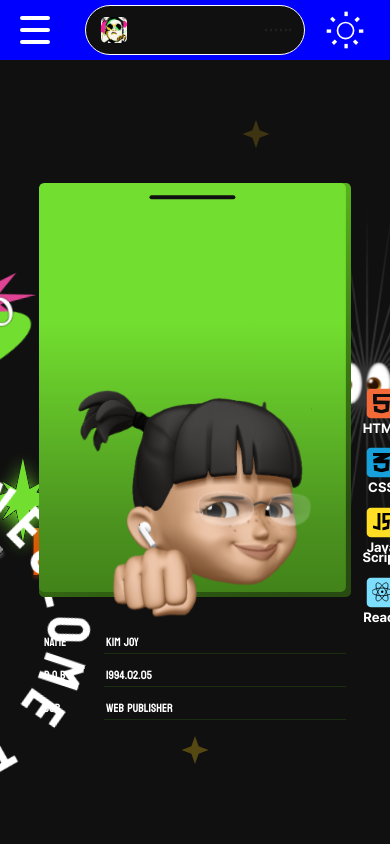
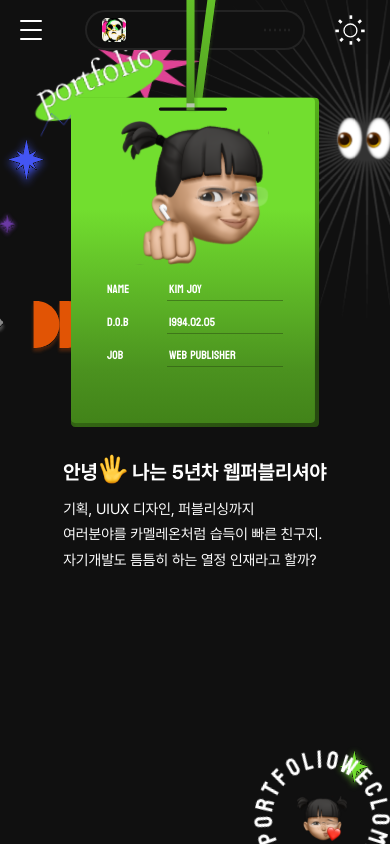
Before and after one commit to kim-Joy/portfolio, a React (Create React App) app: page / in a window 390 px wide. Built offline with nearby package versions, Linux system fonts and the light colour scheme.

Commit message:
반응형 작업.
res_v2 는 삭제 예정

```diff
--- a/src/components/Nav.jsx
+++ b/src/components/Nav.jsx
@@ -13,6 +13,8 @@ const nav_catrgory = [
 
 const scrollToSection = (id) => {
   document.getElementById(id).scrollIntoView({ behavior: 'smooth' });
+  document.querySelector('.header').classList.remove('on');
+  document.querySelector('.btn_menu').classList.remove('on');
   document.querySelector('.nav').classList.remove('active');
   const name_tag_animation = document.querySelector('.name_info_tag');
 
--- a/src/components/Result.jsx
+++ b/src/components/Result.jsx
@@ -5,6 +5,7 @@ const { Component } = require("react");
 
 
 class Result extends Component {
+
 
   render() {
     return (
--- a/src/styles/intro.css
+++ b/src/styles/intro.css
@@ -7,6 +7,7 @@
 .intro:after{
   content: '';
   position: absolute; top: 0; left: 0;
+  z-index: -1;
   width: 100%; height: 100%;
   background-image: url('/src/assets/images/pages/start_small.svg');
   background-size: 28px 28px;
@@ -22,6 +23,7 @@
 .intro:before{
   content: '';
   position: absolute; top: 0; left: 0;
+  z-index: -1;
   width: 100%; height: 100%;
   background-image: url('/src/assets/images/pages/start_small.svg');
   background-size: 28px 28px;
@@ -46,20 +48,21 @@
   position: absolute;
   top:0; left: 50%;
   z-index: 100;
-  max-width: 834px;
   width: 100%;
   display: grid;
-  grid-template-columns: 380px auto;
+  grid-template-columns: 380px 500px;
+  justify-content: center;
   align-items: center;
   gap: 0 20px;
-  margin-top: -122px;
+  margin-top: -160px;
   transform: rotateZ(-9deg) translateX(-50%);
+  transition: 1s;
 }
 
 .name_info_article {margin-top: 50%; color: var(--complementary);}
 .name_info_article > h3 {font-size: 1.666rem; font-weight: 700;}
 .name_info_article > h3 .icon_hand {display: inline-block; width: 30px; height: 30px; background-image: url("/src/assets/images/icon/hand.png"); background-repeat: no-repeat; background-size: contain; background-position:center center; vertical-align: sub; }
-.name_info_article > p {margin-top: 1.1em; font-size: 1.444rem; font-weight: 400; line-height: 2.1rem;}
+.name_info_article > p {margin-top: 1.1rem; font-size: 1.222rem; font-weight: 400; line-height: 2.1rem;}
 
 .name_info_tag {
   position: relative;
@@ -95,7 +98,7 @@
   padding: 0 2em;
   box-sizing: border-box;
 }
-.name_info_tag .info .info_face {background: url('/src/assets/images/memoji/fighting.svg') no-repeat center; background-size: contain; aspect-ratio: 3/2;}
+.name_info_tag .info .info_face {width: 100%; height: 100%; background: url('/src/assets/images/memoji/fighting.svg') no-repeat center; background-size: contain; aspect-ratio: 3/2;}
 .name_info_tag .info .info_txt {max-width: 320px; padding: 0 20px; }
 .name_info_tag .info_txt dl {
   display: flex;
@@ -110,7 +113,7 @@
 
 /* 배경
 =========================================== */
-.figure_around {position: absolute; top: 50%; left: 50%; max-width: 800px; width: 100%; aspect-ratio: 1/1; transform: translate(-50%, -50%);}
+.figure_around {position: absolute; top: 50%; left: 50%; max-width: 800px; width: 100%; aspect-ratio: 1/1; transform: translate(-50%, -50%); }
 
 .figure_portfolio {
   position: absolute; top: 6%; left: -240px;
@@ -122,10 +125,11 @@
   animation-duration: 3s;
   animation-iteration-count: infinite;
   animation-timing-function: linear;
+  transition: 1s;
 }
 
 .figure_bone {
-  position: absolute; top: -40px; left:30%;
+  position: absolute; top: -15%; left:30%;
   width: 500px; height: 400px;
   background-position: center center;
   background-size: contain;
@@ -166,7 +170,7 @@
   mask-size: contain;
 }
 .figure_start.blue {
-  position: absolute; top: 34%; left: -60px;
+  position: absolute; top: 34%; left: -90px;
   background-color: #4557FA;
   animation-name: glowing-stars;
   animation-duration: 2s;
@@ -184,6 +188,7 @@
   animation-direction: alternate;
   animation-timing-function: linear;
   animation-delay: 1.5s;
+  transition: 1s;
 }
 .figure_start.green {
   position: absolute;  top: -15px; right: 15px;
@@ -240,6 +245,7 @@
   mask-position: center center;
   -webkit-mask-size: contain;
   mask-size: contain;
+  transition: 1s;
 }
 .figure_oval {
   position: absolute; bottom: 9%; left: 7%;
@@ -254,16 +260,17 @@
   mask-position: center center;
   -webkit-mask-size: contain;
   mask-size: contain;
+  transition: 1s;
 }
 
 
-.weclome_group {position: absolute; bottom: 50px; right: 300px; }
-.weclome_group > div {position: relative; width: 325px; height: 334px;}
+.weclome_group {position: absolute; bottom: 50px; right: 10%; }
+.weclome_group > div {position: relative; width: 325px; height: 334px; transition: 1s;}
 .weclome_group:after {content: ''; position: absolute; top: 50%; left: 50%; z-index: 1; width: 100px; height: 100px; background-image: url("/src/assets/images/memoji/face_heart.svg"); background-repeat: no-repeat; background-size: contain; background-position: center center; transform: translate(-50%, -50%);}
 
 .weclome_sign {
   max-width: 325px;
-  width: 100%; height: 334px;
+  width: 100%; height: 100%;
   background-color: var(--complementary);
   background-position: center center;
   -webkit-mask-image: url("/src/assets/images/pages/weclome_sign.svg");
@@ -289,3 +296,68 @@
 
 /* 그라데이션 라인 */
 .gradation_line {position: absolute; bottom: 0; left: 0; width: 100%; height: 100%; background-repeat: repeat-x; background-image:url('/src/assets/images/common/gradation_line.svg'); background-size: 100% auto; background-position: left center; }
+
+
+
+
+
+
+
+
+/* ====================================
+ container query ~1200px
+==================================== */
+@container res-container (max-width: 1200px) {
+  .name_tag_group {grid-template-columns: 340px auto;}
+
+  /* 주위 효과 */
+  .figure_portfolio {width: 270px; height: 158px; left: -10%;}
+  .figure_start.purple {left: -5%;}
+  .figure_start.blue {left: 0; }
+  .weclome_group > div {width: 275px; height: 284px;}
+  .figure_start.green {top: -10px; width: 86px; height: auto; aspect-ratio: 1/2;}
+
+}
+
+
+
+
+/* ====================================
+ container query ~912px
+==================================== */
+@container res-container (max-width: 912px) {
+  .name_tag_group {left: 0; margin-top: -15px; transform: none;}
+
+
+}
+
+
+
+
+/* ====================================
+ container query ~740px
+==================================== */
+@container res-container (max-width: 740px) {
+  .name_tag_group {grid-template-columns: auto; margin-top: -100px;}
+  .name_info_article {margin-top: 2.222rem; }
+
+  /* 주위 효과 */
+  .figure_around {top: 0; transform: translateX(-50%);}
+  .figure_portfolio {width: 230px; height: 118px; left: 0;}
+  .weclome_group {bottom: -45px; right: 0; }
+  .weclome_group > div {width: 136px; height: 142px; }
+  .weclome_group:after {width: 50px; height: 50px;}
+  .figure_start.green {width: 42px; top: -20px;}
+}
+
+
+
+
+
+/* ====================================
+ container query  ~426px
+==================================== */
+@container res-container (max-width: 426px) {
+
+
+}
--- a/src/styles/layer.css
+++ b/src/styles/layer.css
@@ -26,7 +26,8 @@ html,body {
   position: relative;
   width: 100vw; height: 100%;
   scroll-snap-align: start;
-  scroll-snap-stop: normal
+  scroll-snap-stop: normal;
+  overflow: hidden;
 }
 .fullpage_article:after {content: ''; clear: both; display: block; visibility: hidden;}
 
@@ -70,7 +71,7 @@ html,body {
   padding: 0 15px;
   box-sizing: border-box;
   border-radius: 30px;
-  border: 1px solid rgba(255,255,255,1); background-color: var(--mode);}
+  border: 2px solid rgba(255,255,255,0.08); background-color: var(--black); }
 
 .dynamic_island .album_art {width: 26px; height: 26px; border-radius: 5px; background-color: #2C2C2C;background-image: url("/src/assets/images/icon/psy.png"); background-repeat: no-repeat; background-size: contain; background-position: center center; overflow: hidden;}
 .dynamic_island .waveform {position: relative; width: 24px; height: 26px;}
@@ -119,7 +120,7 @@ html,body {
 /* gnb */
 .nav.active {display: block;}
 .nav {display: none; position: fixed; top: var(--hd_height); left: 0; z-index: 100; width: 100%; height: calc(100% - var(--hd_height)); background-color: var(--mode); }
-.gnb_category {position: absolute; top: calc(50% - var(--hd_height)); left: 50%; max-width: 500px; width: 100%; padding: 0 40px; box-sizing: border-box; transform: translate(-50%, -50%); }
+.gnb_category {position: absolute; top: 50%; left: 50%; max-width: 500px; width: 100%; margin-top: -80px; padding: 0 40px; box-sizing: border-box; transform: translate(-50%, -50%); }
 
 .gnb_category li + li {margin-top: 3.888rem}
 .gnb_category li .btn_category {position: relative; display: inline-block; padding-right: 3.888rem; background-repeat: no-repeat; background-size: 2.777rem auto; background-position: right center; color: var(--complementary); font-family: 'Lacquer'; font-size: 2.777rem; text-align: left; transition: 1s;}
--- a/src/styles/res.css
+++ b/src/styles/res.css
@@ -2,6 +2,10 @@
 /* ====================================
  media query
 ==================================== */
+@media (max-width: 940px){
+  html,body {font-size: 16px;}
+}
+
 @media (max-width: 689px){
   html,body {font-size: 14px;}
 }
@@ -12,12 +16,29 @@
 
 
 
+/* ====================================
+ container query ~1200px
+==================================== */
+@container res-container (max-width: 1200px) {
+
+}
+
+
+
 
 
 /* ====================================
- container query ~700px
+ container query ~940px
 ==================================== */
-@container res-container (max-width: 700px) {
+@container res-container (max-width: 940px) {
+
+
+}
+
+/* ====================================
+ container query ~784px
+==================================== */
+@container res-container (max-width: 784px) {
 
 
 }
@@ -31,47 +52,43 @@
 @container res-container (max-width: 689px) {
   .header {
     --height: 60px;
-    background-color: orange;
     height: var(--hd_height);
   }
   .header_gnb {padding-top: 5px;}
 
+}
 
 
 
-  /* INTRO  */
-  .name_tag_group {
-    display: block;
-    width: 100%;
-    margin-top: 0;
-    transform: translateX(-50%);
-  }
-  .name_info_tag {background-image: url("/src/assets/images/pages/nametag_v2.svg"); background-size: 80%;}
 
 
-  /* SKILL */
-  .skill .pos_center {
-    grid-template-columns: 50px auto 50px;
-  }
-  .skill_icon.skill_icon_ps {background-position: center center;}
-
-
-  /* MY SELF */
-  .myself .pos_center {
-    grid-template-columns: 300px 120px;
-  }
-}
 
 /* ====================================
  container query  ~482px
 ==================================== */
 @container res-container (max-width: 482px) {
-  .header {background-color: blue; }
+  .header_gnb {grid-template-columns: 40px auto 40px; padding-top: 10px;}
+  .btn_menu span {width: 22px; height: 2px;}
+  .btn_menu span:nth-of-type(1) {top: 10px; }
+  .btn_menu span:nth-of-type(2) {top: 19px; }
+  .btn_menu span:nth-of-type(3) {bottom: 10px; }
 
-  /* SKILL */
-  .skill .pos_center {
-    grid-template-columns: 30px auto 30px;
-  }
+  .btn_menu.on span:nth-of-type(1) {top: 20px; transform: rotate(45deg);}
+  .btn_menu.on span:nth-of-type(3) {bottom: 18px; transform: rotate(-45deg);}
+
+  .dynamic_island .album_art {width: 24px; height: 24px;}
+}
+
+
+
+
+
+/* ====================================
+ container query  ~426px
+==================================== */
+@container res-container (max-width: 426px) {
+
+
 }
 
 
@@ -83,17 +100,8 @@
  container query  ~374px
 ==================================== */
 @container res-container (max-width: 374px) {
-  .header_gnb {grid-template-columns: 30px auto 30px; padding-top: 15px;}
-  .btn_menu span {width: 22px; height: 2px;}
-  .btn_menu span:nth-of-type(1) {top: 6px; }
-  .btn_menu span:nth-of-type(2) {top: 14px; }
-  .btn_menu span:nth-of-type(3) {bottom: 6px; }
-
-  .btn_menu.on span:nth-of-type(1) {top: 17px; transform: rotate(45deg);}
-  .btn_menu.on span:nth-of-type(3) {bottom: 11px; transform: rotate(-45deg);}
 
   .dynamic_island .btn_island {max-width: 180px; }
-  .dynamic_island .album_art {width: 18px; height: 18px;}
 
   .gnb_category li .btn_category {padding-right: 25px; background-size: 20px auto; font-size: 24px; }
 
--- a/src/styles/skill.css
+++ b/src/styles/skill.css
@@ -1,16 +1,19 @@
 
 .skill {}
-.skill:after {content:''; position: absolute; top: 0; left: 0; width: 100%; height: 100%; background-image: url('/src/assets/images/common/fishbone.svg'); background-position: center; background-size: 70%; background-repeat: no-repeat; filter: blur(4px); }
+.skill:after {content:''; position: absolute; top: 0; left: 0; width: 100%; height: 100%; background-image: url('/src/assets/images/common/fishbone.svg'); background-position: center; background-size: 70%; background-repeat: no-repeat; filter: blur(2px); }
 
 .skill .pos_center {
   z-index: 1;
   display: grid;
+  width: 100%;
   grid-template-columns: 80px auto 80px;
   align-items: end;
   align-content: space-between;
   justify-content: center;
   justify-items: stretch;
   gap: 0 20px;
+  padding: 0 40px;
+  box-sizing: border-box;
   transition: 1s;
 }
 
@@ -131,3 +134,69 @@
     top: 100%;
   }
 }
+
+
+
+
+
+/* ====================================
+ container query ~740px
+==================================== */
+@container res-container (max-width: 740px) {
+  .skill .pos_center {grid-template-columns: 50px auto 50px;}
+  .skill_icon.skill_icon_ps {background-position: center center;}
+  .skill_memoji .memoji {display: block; max-width: 100%; width: 100%; height: 100%; }
+}
+
+
+
+
+
+/* ====================================
+ container query ~482px
+==================================== */
+@container res-container (max-width: 482px) {
+  .skill .pos_center {
+    grid-template-columns: auto;
+  }
+  .skill_memoji .bubble {font-size: 14px;}
+
+  .skill_item_group {
+    /* position: absolute;
+    left: 0;
+    z-index: -1;
+    width: 100%;
+    animation-duration: 8s;
+    animation-iteration-count: infinite;
+    animation-direction: alternate;
+    animation-timing-function: linear; */
+  }
+
+  .skill_item_group:nth-of-type(1) {
+    /* animation-name: top; */
+
+  }
+  .skill_item_group:nth-of-type(2) {
+    /* animation-name: bottom; */
+    animation-delay: 4s;
+  }
+
+}
+
+@keyframes top {
+  0% {
+    top: 0%;
+  }
+  100% {
+    top: 100%;
+  }
+}
+
+@keyframes bottom {
+  0% {
+    bottom: -100%;
+  }
+  100% {
+    bottom: 100%;
+  }
+}
```
Also changed, not shown: src/styles/game.css (+17 -0 lines), src/styles/myself.css (+39 -1 lines), src/styles/res_v2.css (added).
